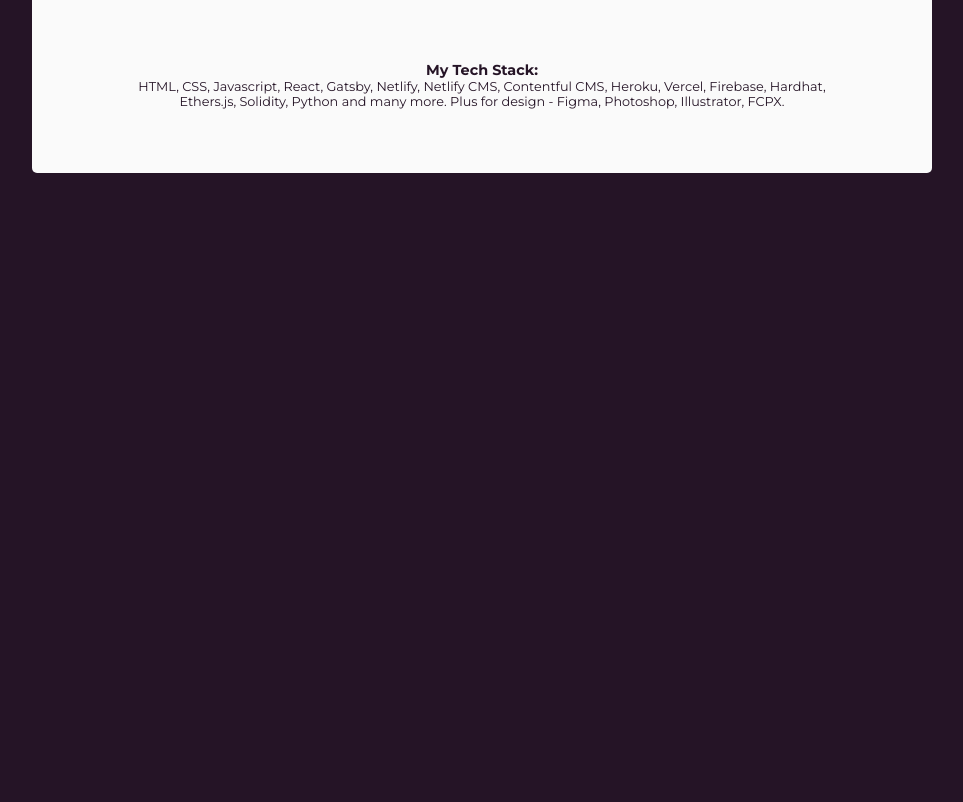
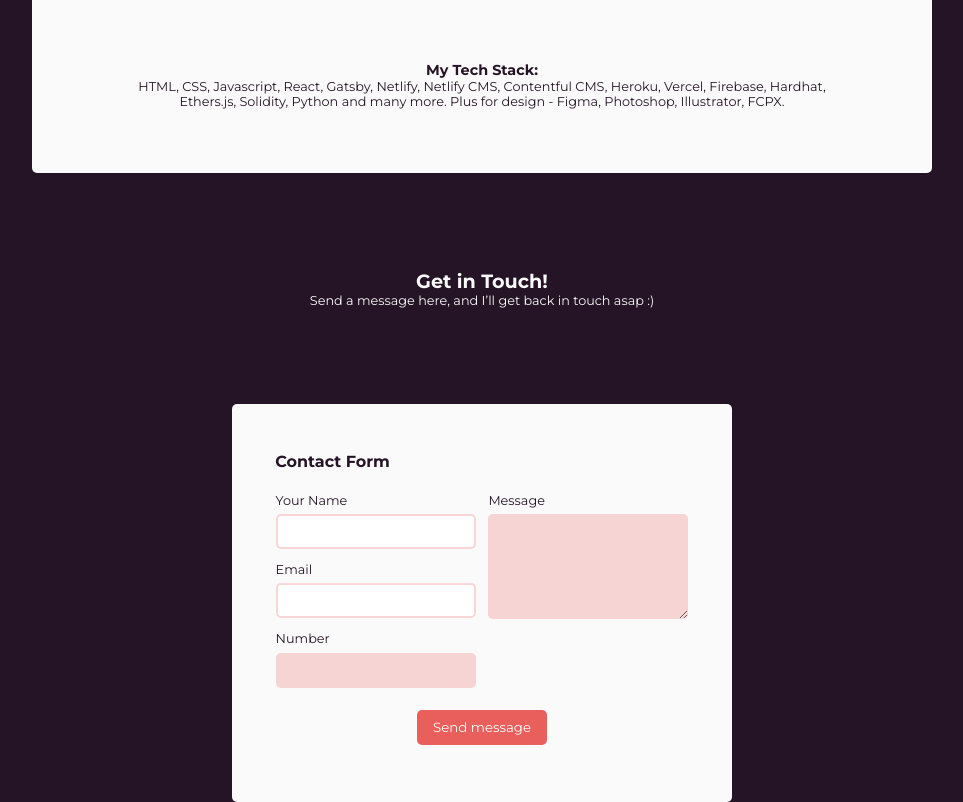
Before and after one commit to rowanlg/portfolio-2022, a Gatsby site: page / in a window 1280 px wide. Shown: the part 2430-3232 px from the top of the page, without its empty margins (158-1121 px from the left). Before the commit the page ends 2603 px from the top, so only its background shows below. Built offline with nearby package versions, Linux system fonts and the light colour scheme; Gatsby itself is replaced by a stand-in of ours.

Commit message:
contact section built, needs hooking up to netlify

```diff
--- /dev/null
+++ b/src/components/ContactSection.js
@@ -0,0 +1,175 @@
+import React from "react"
+import styled from "styled-components"
+import { colours } from "../utils/colours"
+
+const ContactContainer = styled.div`
+  display: flex;
+  justify-content: center;
+  align-items: flex-start;
+  flex-direction: column;
+
+  .contact-header {
+    display: flex;
+    justify-content: center;
+    align-items: center;
+    flex-direction: column;
+    text-align: center;
+    margin: 6rem auto;
+    h2 {
+      font-size: 1.2rem;
+    }
+    p {
+      font-size: 0.8rem;
+      max-width: 80vw;
+    }
+  }
+`
+
+const ContactFormContainer = styled.div`
+  background-color: ${colours.light};
+  width: 100vw;
+  display: flex;
+  justify-content: center;
+  align-items: center;
+  @media screen and (min-width: 500px) {
+    border-radius: 5px;
+    margin: auto;
+    width: 500px;
+  }
+  form {
+    color: ${colours.dark};
+    margin: 7rem 0;
+    @media screen and (min-width: 500px) {
+      margin: 3rem 0;
+      .container {
+        margin: auto;
+        display: grid;
+        grid-template-columns: repeat(4, 1fr);
+        grid-template-rows: repeat(5, 1fr);
+        grid-column-gap: 0px;
+        grid-row-gap: 0px;
+        div:nth-child(1) {
+          grid-area: 1 / 1 / 5 / 3;
+        }
+        p:nth-child(2) {
+          grid-area: 1 / 3 / 5 / 5;
+        }
+        p:nth-child(3) {
+          grid-area: 5 / 2 / 6 / 4;
+        }
+        .center {
+          display: flex;
+          justify-content: center;
+          align-items: center;
+        }
+      }
+    }
+    h4 {
+      margin-left: 6px;
+      margin-bottom: 1rem;
+    }
+    p {
+      font-size: 0.8rem;
+      margin: 0.4rem;
+      textarea {
+        height: 105px;
+        resize: vertical;
+        min-height: 35px;
+      }
+      input {
+        height: 35px;
+      }
+      .input {
+        margin: 0.4rem 0;
+        width: 200px;
+        border-radius: 5px;
+        padding: 5px;
+      }
+      .input:focus {
+        border-color: ${colours.red};
+        outline-color: ${colours.red};
+      }
+      .border {
+        border: 2px solid rgb(232, 95, 92, 0.25);
+      }
+      .filled {
+        background-color: rgb(232, 95, 92, 0.25);
+        /* border: 2px solid rgb(232, 95, 92, 0.25); */
+        border: none;
+      }
+      .submit {
+        border-radius: 5px;
+        border: none;
+        color: ${colours.light};
+        background-color: ${colours.red};
+        padding: 0 1rem;
+        height: 35px;
+      }
+    }
+  }
+`
+
+const ContactSection = () => {
+  return (
+    <ContactContainer>
+      <div className="contact-header">
+        <h2>Get in Touch!</h2>
+        <p>Send a message here, and I’ll get back in touch asap :)</p>
+      </div>
+      <ContactFormContainer>
+        <form name="contact" method="post">
+          <h4>Contact Form</h4>
+          <input type="hidden" name="form-name" value="contact" />
+          <div className="container">
+            <div>
+              <p>
+                <label htmlFor="name">Your Name</label> <br />
+                <input
+                  className="border input"
+                  type="text"
+                  id="name"
+                  name="name"
+                  placeholder=""
+                  required
+                />
+              </p>
+              <p>
+                <label htmlFor="email">Email</label> <br />
+                <input
+                  className="border input"
+                  type="email"
+                  id="email"
+                  name="email"
+                  required
+                />
+              </p>
+              <p>
+                <label htmlFor="email">Number</label> <br />
+                <input
+                  className="filled input"
+                  type="number"
+                  id="number"
+                  name="number"
+                />
+              </p>
+            </div>
+            <p>
+              <label htmlFor="message">Message</label> <br />
+              <textarea
+                className="filled input"
+                id="message"
+                name="message"
+                required
+              ></textarea>
+            </p>
+            <p className="center">
+              <input className="submit" type="submit" value="Send message" />
+            </p>
+          </div>
+        </form>
+      </ContactFormContainer>
+    </ContactContainer>
+  )
+}
+
+export default ContactSection
--- a/src/pages/index.js
+++ b/src/pages/index.js
@@ -5,6 +5,7 @@
 import { colours } from "../utils/colours"
 import MainSection from "../components/MainSection"
 import WorkSection from "../components/WorkSection"
+import ContactSection from "../components/ContactSection"
 
 const Main = styled.main`
   background-color: ${colours.dark};
@@ -18,6 +19,7 @@
       <NavSection />
       <MainSection />
       <WorkSection />
+      <ContactSection />
     </Main>
   )
 }
```
Also changed, not shown: static/favicon.ico.
